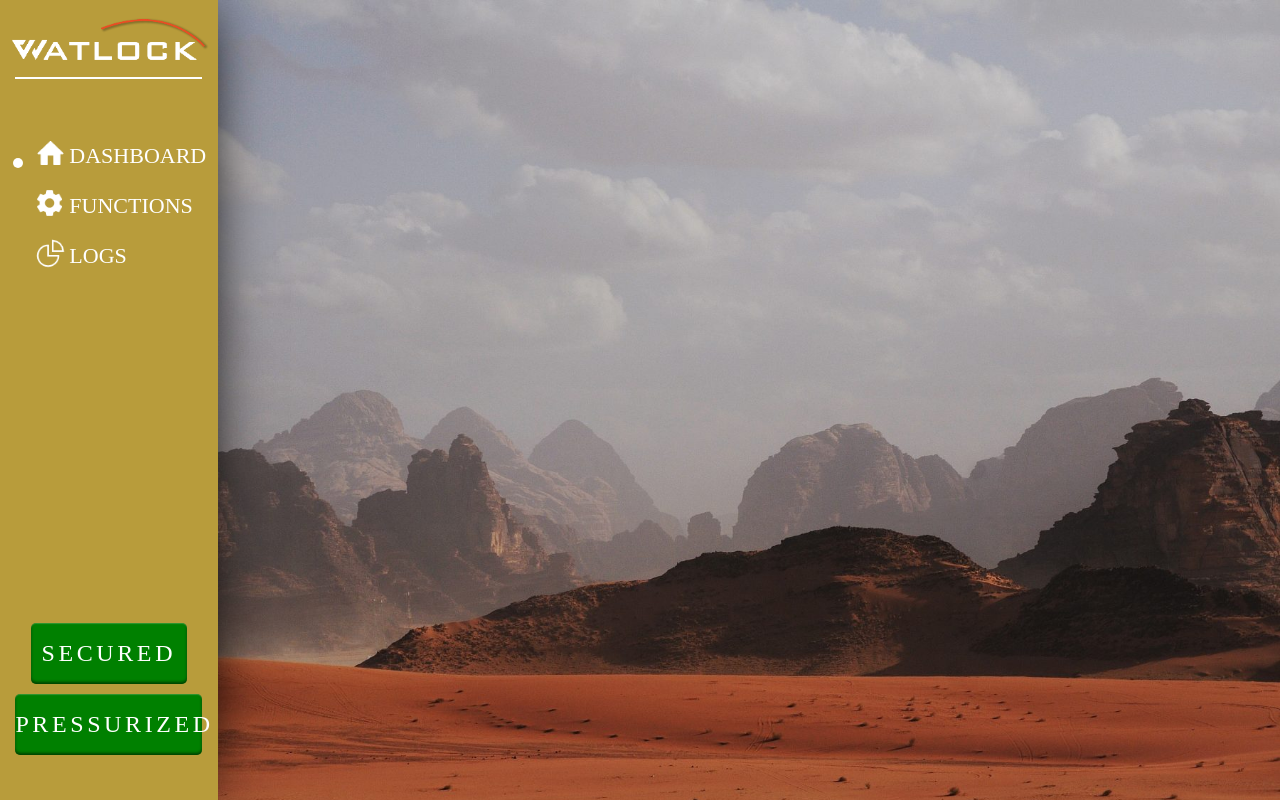
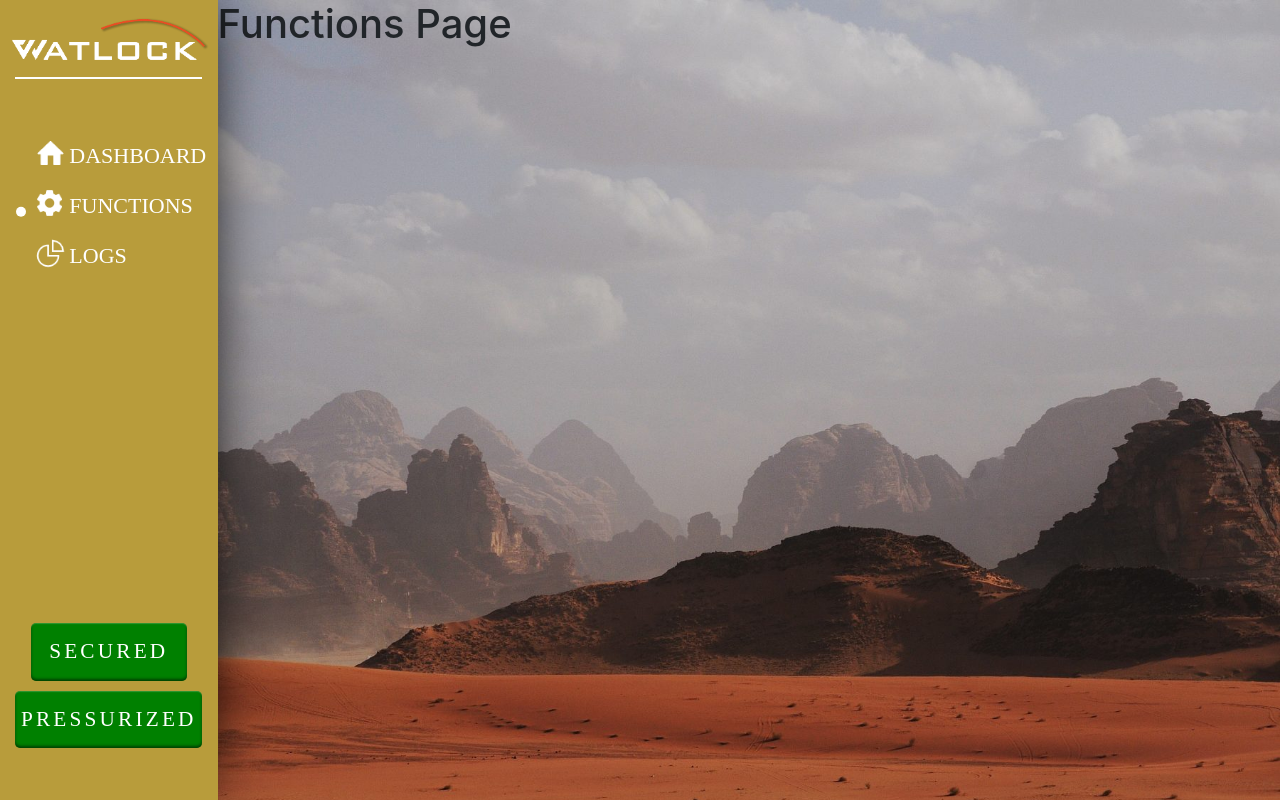
Before and after one commit to waterlooairlock/User-Interface, a React (Create React App) app: page /functions in a window 1280 px wide. Built offline with nearby package versions, Linux system fonts and the light colour scheme.

Commit message:
pointer animations, new pages

```diff
--- a/package.json
+++ b/package.json
@@ -28,6 +28,7 @@
     "react": "^17.0.0",
     "react-bootstrap": "^1.5.1",
     "react-dom": "^17.0.0",
+    "react-router-dom": "^5.2.0",
     "react-scripts": "^4.0.0",
     "tailwindcss": "^2.0.3"
   },
--- a/src/components/App.jsx
+++ b/src/components/App.jsx
@@ -1,10 +1,23 @@
 // Libraries
-import Navbar from './Navbar'
+import Navbar from './Navbar';
+import DashboardPage from './Dashboard';
+import FunctionsPage from './Functions';
+import LogsPage from './Logs';
+import { BrowserRouter as Router, Switch, Route, useLocation } from "react-router-dom";
 
 function App() {
   return (
     <div id="background-img">
+      <Router>
       <Navbar/>
+      <div id="main-content">
+          <Switch>
+            <Route strict exact path="/" component={ DashboardPage }></Route>
+            <Route path="/functions" component={ FunctionsPage }></Route>
+            <Route path="/logs" component={ LogsPage }></Route>
+          </Switch>
+      </div>
+      </Router>
     </div>
   );
 }
--- /dev/null
+++ b/src/components/Dashboard.jsx
@@ -0,0 +1,11 @@
+import React, { useState } from 'react';
+
+function DashboardPage() {
+    return(
+        <div className="fade-in">
+            <h1>Dashboard Page</h1>
+        </div>
+    )
+}
+
+export default DashboardPage;
--- /dev/null
+++ b/src/components/Functions.jsx
@@ -0,0 +1,11 @@
+import React, { useState } from 'react';
+
+function FunctionsPage() {
+    return(
+        <div className="fade-in">
+            <h1>Functions Page</h1>
+        </div>
+    )
+}
+
+export default FunctionsPage;
--- /dev/null
+++ b/src/components/Logs.jsx
@@ -0,0 +1,11 @@
+import React, { useState } from 'react';
+
+function LogsPage() {
+    return(
+        <div className="fade-in">
+            <h1>Logs Page</h1>
+        </div>
+    )
+}
+
+export default LogsPage;
--- a/src/components/Navbar.jsx
+++ b/src/components/Navbar.jsx
@@ -1,4 +1,5 @@
-import React, { useState } from 'react';
+import React, { useEffect, useState } from 'react';
+import { Link, useLocation } from 'react-router-dom';
 import { Col, Container, Row } from 'react-bootstrap';
 import Image from 'react-bootstrap/Image';
 import logo from '../assets/banner-logo-white.png';
@@ -6,15 +7,15 @@ import homeicon from '../assets/home-icon.png';
 import settingsicon from '../assets/settings-icon.png';
 import logsicon from '../assets/logs-icon.png';
 
-function Navbar() {
-    const [pos, setPos] = useState(1);
+function Navbar(location) {
 
     function getPos() {
-        if (pos==1)
+        const location = useLocation().pathname;
+        if (location == "/")
             return 'translateY(0)';
-        else if (pos==2)
+        else if (location == "/functions")
             return 'translateY(6.1vh)';
-        else if (pos==3)
+        else if (location == "/logs")
             return 'translateY(12.5vh)';
     }
 
@@ -23,27 +24,31 @@ function Navbar() {
             <img src={logo} className="nav-content" />
             <div className="divider nav-content"></div>
             <div id="pos-indicator" style={{transform: getPos(), transition: '1s ease-in-out'}}></div>
+
             <div className="v-spacer" style={{height: '10vh'}}></div>
-            <div className="nav-content" onClick={() => setPos(1)}>
+            <Link to="/"><div className="nav-content">
                 <div className="nav-tab">
                     <img class="nav-icon" src={homeicon}></img>
                     <h3 class="nav-text">Dashboard</h3>
                 </div>
-            </div>
+            </div></Link>
+
             <div className="v-spacer" style={{height: '5vh'}}></div>
-            <div className="nav-content">
-                <div className="nav-tab" onClick={() => setPos(2)}>
+            <Link to="/functions"><div className="nav-content">
+                <div className="nav-tab">
                     <img class="nav-icon" src={settingsicon}></img>
                     <h3 class="nav-text">Functions</h3>
                 </div>
-            </div>
+            </div></Link>
+
             <div className="v-spacer" style={{height: '5vh'}}></div>
-            <div className="nav-content" onClick={() => setPos(3)}>
+            <Link to="/logs"><div className="nav-content">
                 <div className="nav-tab">
                     <img class="nav-icon" src={logsicon}></img>
                     <h3 class="nav-text">Logs</h3>
                 </div>
-            </div>
+            </div></Link>
+
             <div className="v-spacer" style={{height: '43vh'}}></div>
             <h3 className="nav-indicator nav-content">Secured</h3>
             <h3 className="nav-indicator nav-content" style={{width: '90%'}}>Pressurized</h3>
--- a/src/index.css
+++ b/src/index.css
@@ -7,6 +7,14 @@ body {
     border: 1px solid black;
 }
 
+.fade-in {
+    animation: fadeIn ease 2s;
+    -webkit-animation: fadeIn ease 2s;
+    -moz-animation: fadeIn ease 2s;
+    -o-animation: fadeIn ease 2s;
+    -ms-animation: fadeIn ease 2s;
+}
+
 #background-img {
     width: 100vw;
     background-image: url("./assets/dashboard-background.jpg");
@@ -14,7 +22,10 @@ body {
 }
 
 #navbar-bkg {
+    position: relative;
     width: 17vw;
+    min-width: 150px;
+    z-index: 3;
     background-color: rgba(184, 156, 59, 1);
     height: 100vh;
     box-shadow: 1px 0px 55px -10px black;
@@ -73,8 +84,8 @@ body {
     height: 1.25vh;
     width: 1.25vh;
     position: absolute;
-    left: 1%;
-    top: 19.8%;
+    left: 1.25vw;
+    top: 19.8vh;
 }
 
 .nav-indicator {
@@ -84,7 +95,7 @@ body {
     color: white;
     font-family: 'Leelawadee UI';
     text-transform: uppercase;
-    font-size: 3vh;
+    font-size: calc(2.5vh + 0.1vw);
     text-align: center;
     padding-top: 2vh;
     padding-bottom: 2vh;
@@ -93,3 +104,38 @@ body {
         inset 0 -2px 3px rgba(0,0,0,0.5), /*bottom internal shadow*/
         inset 0 1px 1px rgba(255,255,255,0.2); /*top internal highlight*/
 }
+
+#main-content {
+    width: 83vw;
+    height: 100vh;
+    position: absolute;
+    left: 17vw;
+    top: 0;
+    z-index: 2;
+}
+
+/* ANIMATIONS */
+@keyframes fadeIn {
+    0% {opacity:0;}
+    100% {opacity:1;}
+  }
+
+  @-moz-keyframes fadeIn {
+    0% {opacity:0;}
+    100% {opacity:1;}
+  }
+
+  @-webkit-keyframes fadeIn {
+    0% {opacity:0;}
+    100% {opacity:1;}
+  }
+
+  @-o-keyframes fadeIn {
+    0% {opacity:0;}
+    100% {opacity:1;}
+  }
+
+  @-ms-keyframes fadeIn {
+    0% {opacity:0;}
+    100% {opacity:1;}
+  }
```
Also changed, not shown: 1 other file (tests, documents, lock files or other folders).
